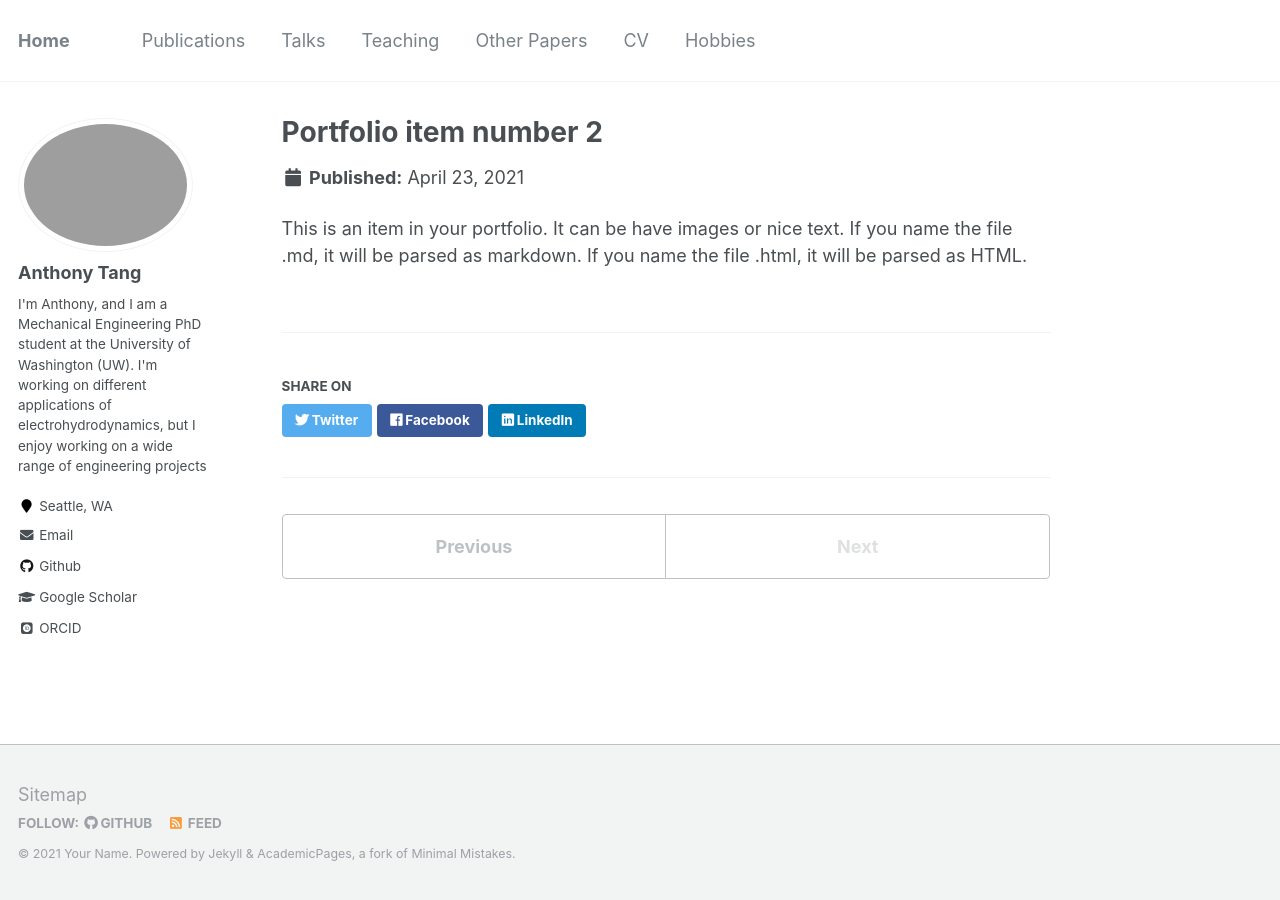
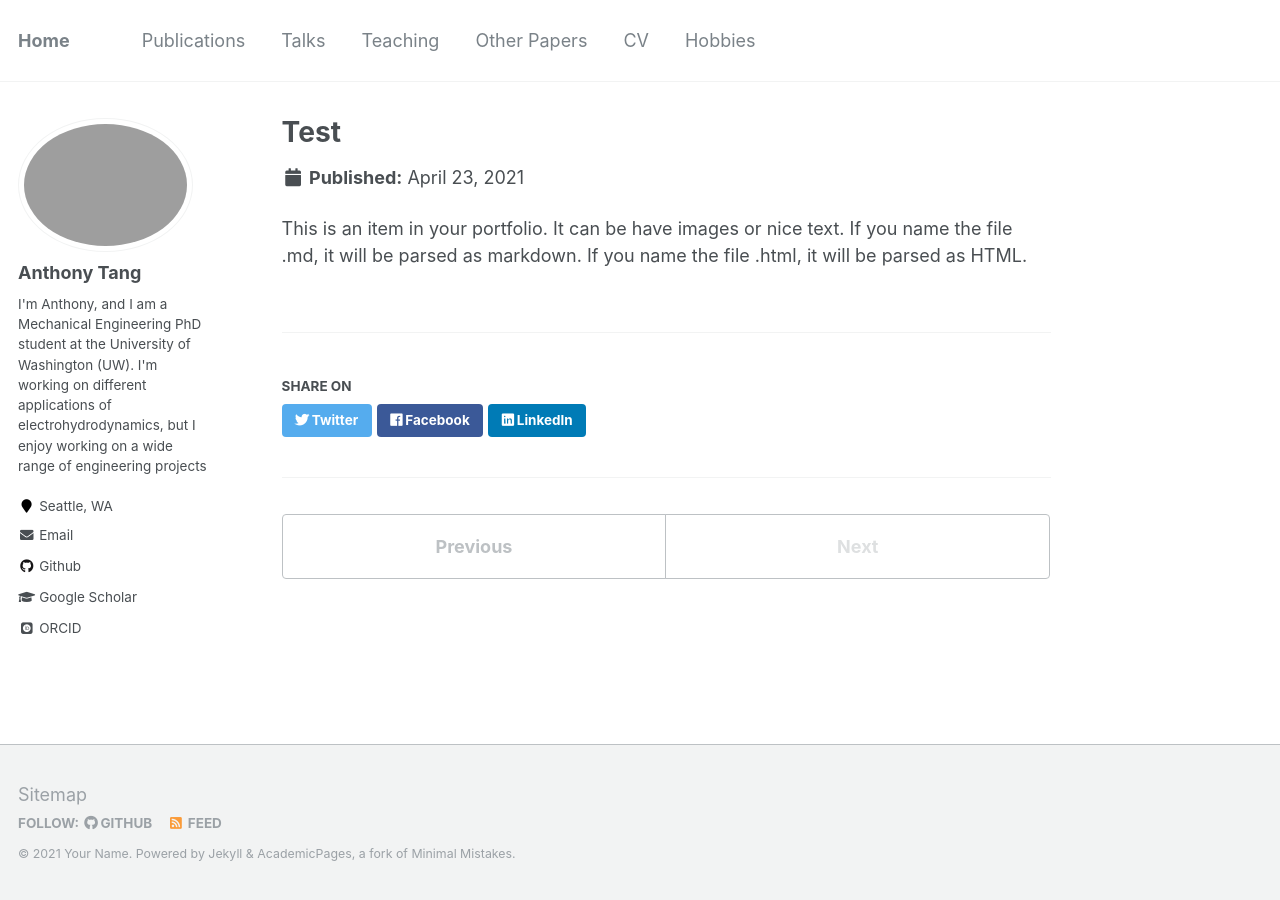
Before and after one commit to antang808/academic, a Jekyll site: the page built from _papers/test.html, in a window 1280 px wide. Built offline with Jekyll 4.4.1, drawn with Linux system fonts in a browser that asks for light colours; some web fonts are replaced.

Commit message:
Update and rename portfolio-2.html to test.html

```diff
--- a/_papers/portfolio-2.html
+++ b/_papers/test.html
@@ -1,5 +1,5 @@
 ---
-title: "Portfolio item number 2"
+title: "Test"
 excerpt: "Short description of portfolio item number 2 <br/><img src='/images/500x300.png'>"
 collection: papers
 ---
```
